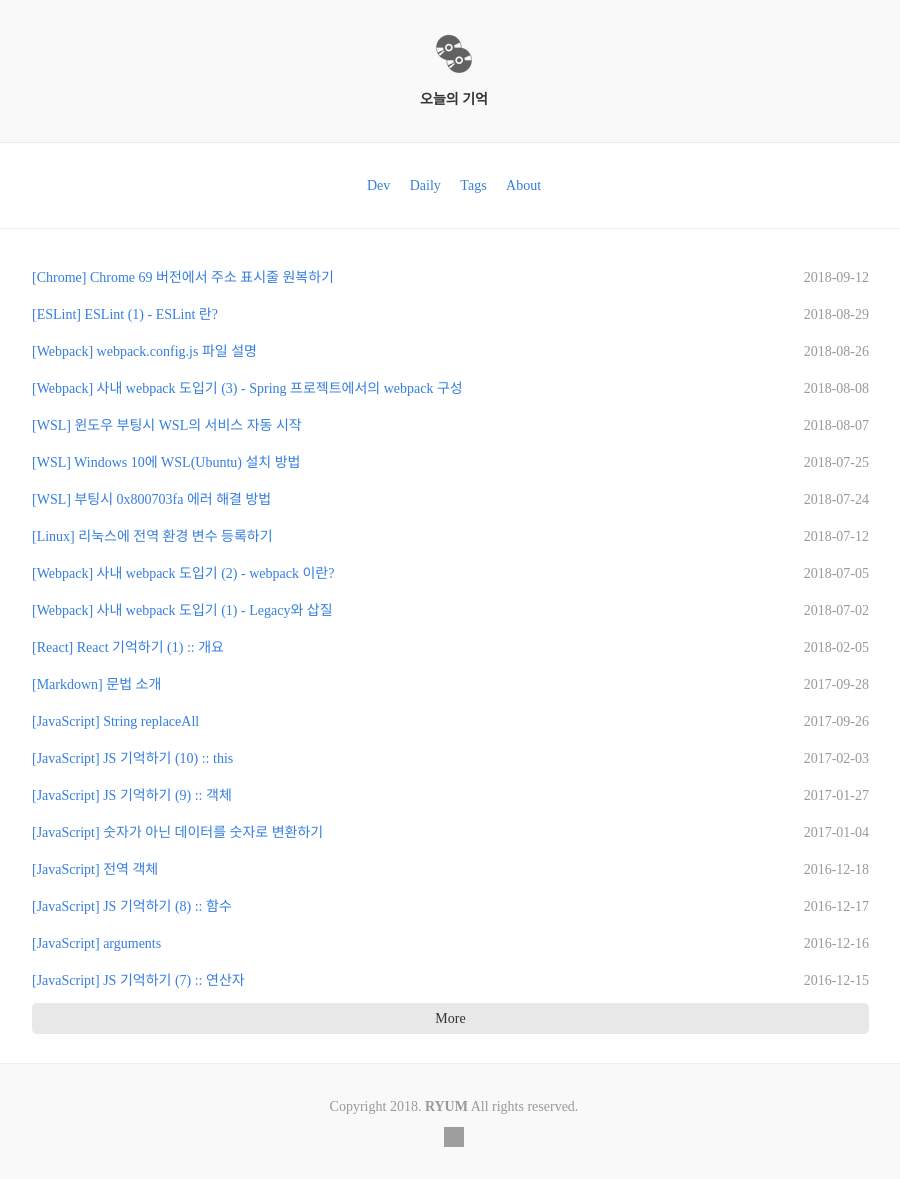
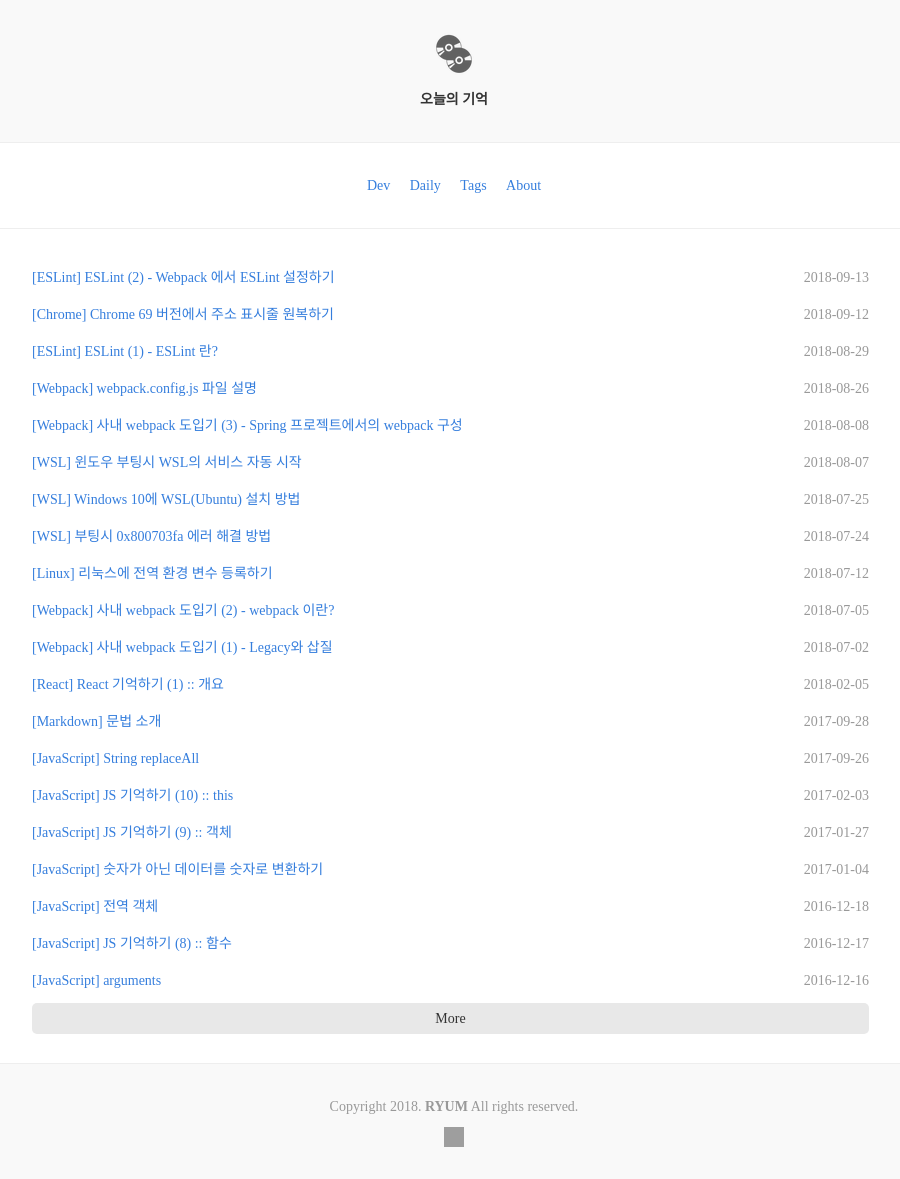
Before and after one commit to ryum91/ryum91.github.com, a Jekyll site: the page built from index.html, in a window 1280 px wide. Shown: the whole page, without its empty margins (186-1086 px from the left). Built offline with Jekyll 4.4.1, drawn with Linux system fonts in a browser that asks for light colours; nearby versions of some CDN libraries; some web fonts are replaced; some of the changed lines change nothing that is shown; grey boxes are pictures that could not be loaded.

Commit message:
[Post] 2018-09-13-31

````diff
--- a/_posts/dev/2018-08-29-29.md
+++ b/_posts/dev/2018-08-29-29.md
@@ -65,5 +65,5 @@ ESLint를 사용할 때 환경 설정 파일이 존재한다.
 **같이 보기**
 
 * [ESLint (1) - ESLint 란?](/dev/29)
-* ESLint (2) - Webpack 에서 ESLint 설정하기 (예정)
+* [ESLint (2) - Webpack 에서 ESLint 설정하기](/dev/31)
 * ESLint (3) - Atom Editor 에서 ESLint 설정하기 (예정)
--- /dev/null
+++ b/_posts/dev/2018-09-13-31.md
@@ -0,0 +1,63 @@
+---
+title: "[ESLint] ESLint (2) - Webpack 에서 ESLint 설정하기"
+date: 2018-09-13 09:00:00 +0900
+comments: true
+category: dev
+tags: [eslint, linter, linting, javascript]
+---
+
+이번에는 webpack 에다가 eslint 를 설정하는 법을 포스팅한다.
+
+---
+
+## 패키지 설치
+
+eslint 를 사용하려면 eslint와, eslint-loader 패키지를 설치해야한다.
+
+```bash
+$ npm install eslint eslint-loader --save
+```
+
+---
+
+## webpack.config.js 설정
+
+eslint 패키지를 설치하였으면 webpack.config.js 파일에 설정을 넣어주어야 한다.
+
+```js
+module: {
+  rules: [
+    {
+      enforce: 'pre',
+      test: /\.js$/,
+      loader: 'eslint-loader',
+      exclude: /(node_modules)/
+    }
+  ]
+}
+```
+
+module - rules에 추가하며 `enforce` 속성을 pre로 설정한다.
+또한 eslint 를 적용할 파일을 js 확장자로 지정한다.
+
+exclude 속성은 eslint 검사시 제외 할 디렉토리나 모듈을 설정한다.
+
+---
+
+## eslint 설정
+
+`package.json` 파일과 동일한 디렉토리에 `.eslintrc.js` 파일을 생성해서 eslint 설정을 입력한다.
+외부에 공개된 설정으로 진행하고 싶으면 그냥 패키지만 받으면 된다.
+
+또한 앞서 exclude 속성을 별도의 파일로도 관리할 수 있다.
+
+마찬가지로 `package.json` 파일과 동일한 디렉토리에 `.eslintignore` 파일을 생성하여
+계행 문자로 구분하여 linting 에 제외할 디렉토리나 파일을 설정할 수 있다.
+
+---
+
+**같이 보기**
+
+* [ESLint (1) - ESLint 란?](/dev/29)
+* [ESLint (2) - Webpack 에서 ESLint 설정하기](/dev/31)
+* ESLint (3) - Atom Editor 에서 ESLint 설정하기 (예정)
````
